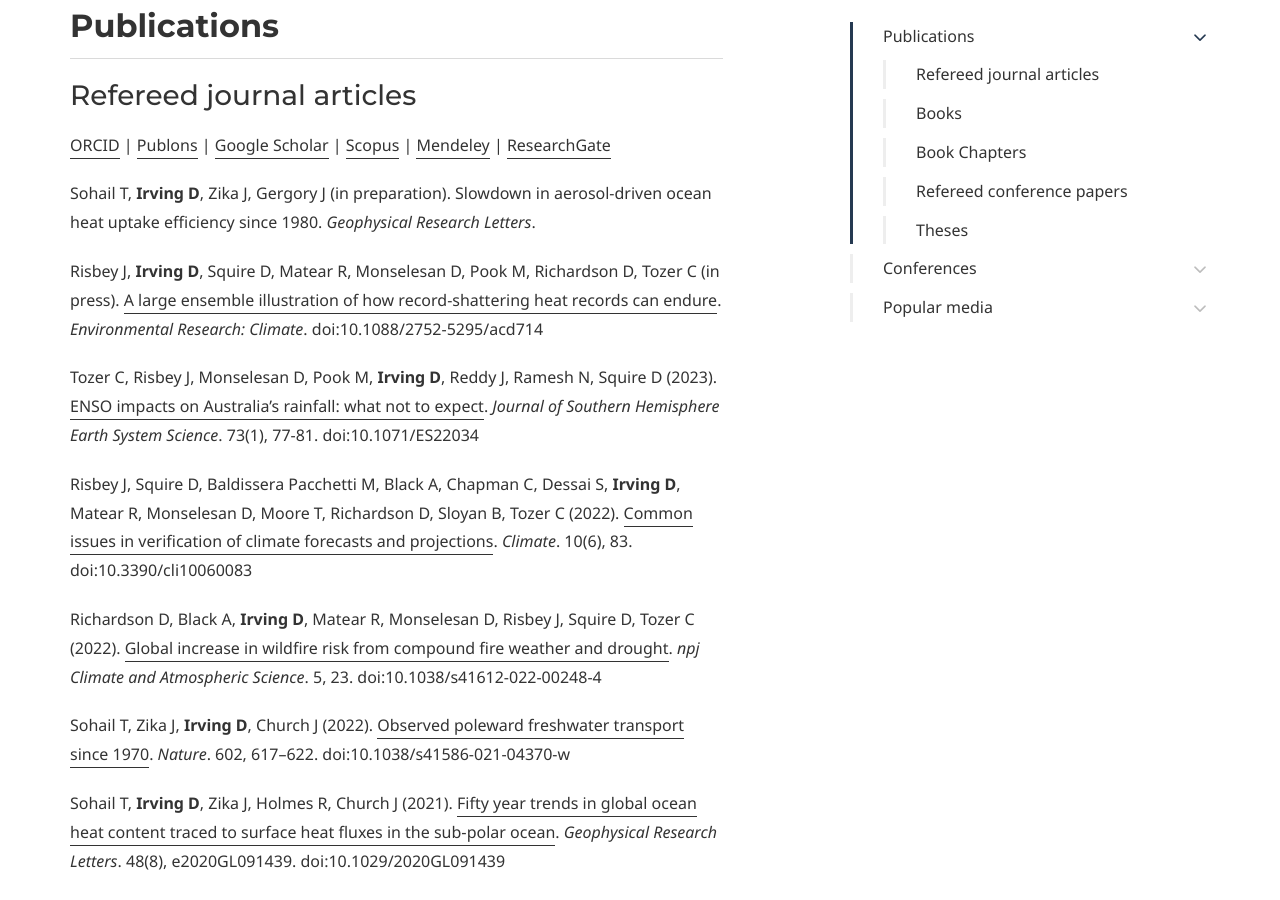
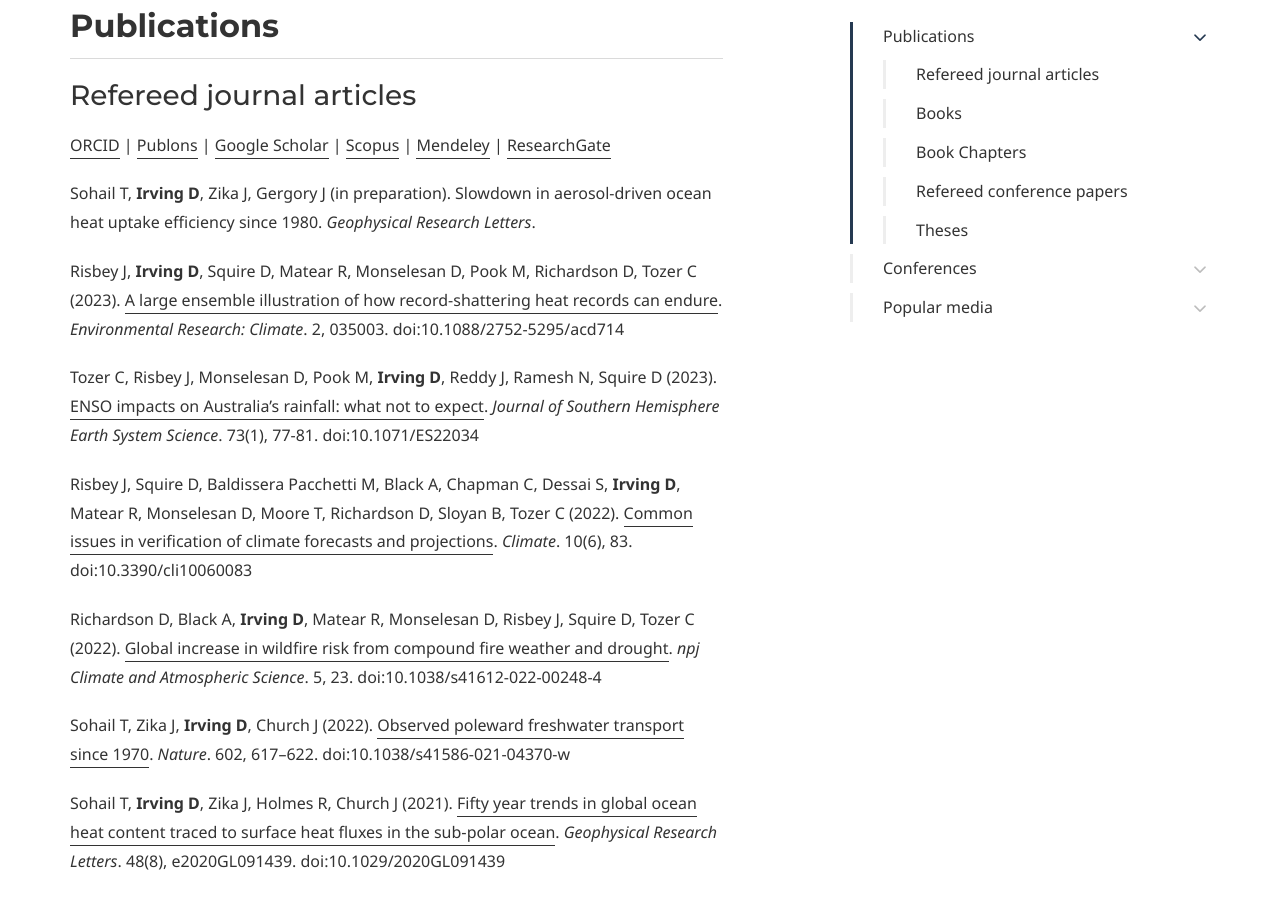
Before and after one commit to DamienIrving/damienirving.github.io, a Jekyll site: the page built from publications.md, in a window 1280 px wide and 900 px high, scrolled down 692 px. Built offline with Jekyll 4.4.1, drawn with Linux system fonts in a browser that asks for light colours; some web fonts are replaced.

Commit message:
Update publications.md

```diff
--- a/publications.md
+++ b/publications.md
@@ -30,7 +30,7 @@ page_nav:
 
 Sohail T, **Irving D**, Zika J, Gergory J (in preparation). Slowdown in aerosol-driven ocean heat uptake efficiency since 1980. *Geophysical Research Letters*.
 
-Risbey J, **Irving D**, Squire D, Matear R, Monselesan D, Pook M, Richardson D, Tozer C (in press). [A large ensemble illustration of how record-shattering heat records can endure](https://doi.org/10.1088/2752-5295/acd714). *Environmental Research: Climate*. doi:10.1088/2752-5295/acd714
+Risbey J, **Irving D**, Squire D, Matear R, Monselesan D, Pook M, Richardson D, Tozer C (2023). [A large ensemble illustration of how record-shattering heat records can endure](https://doi.org/10.1088/2752-5295/acd714). *Environmental Research: Climate*. 2, 035003. doi:10.1088/2752-5295/acd714
 
 Tozer C, Risbey J, Monselesan D, Pook M, **Irving D**, Reddy J, Ramesh N, Squire D (2023). [ENSO impacts on Australia’s rainfall: what not to expect](https://doi.org/10.1071/ES22034). *Journal of Southern Hemisphere Earth System Science*. 73(1), 77-81. doi:10.1071/ES22034
 
```
